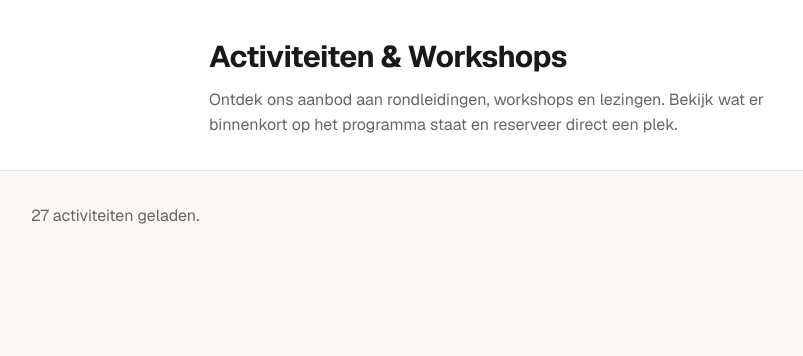
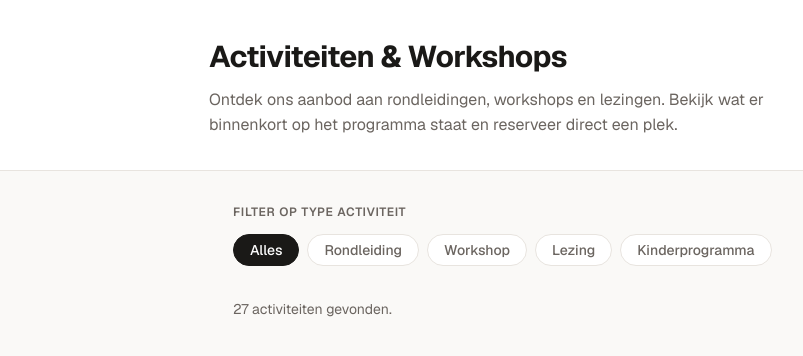
Before and after one commit to Sander165/museum-activities, a Next.js app: page / in a window 1280 px wide. Shown: the top 356 px of the page, without its empty margins (1-804 px from the left). Built offline with nearby package versions, Linux system fonts and the light colour scheme.

Commit message:
feat: add filter

```diff
--- a/app/page.tsx
+++ b/app/page.tsx
@@ -1,6 +1,7 @@
 import activitiesData from "@/data/activities.json";
 import type { ActivitiesData } from "@/types/activity";
 import Header from "@/components/Header/Header";
+import ActivityBrowser from "@/components/ActivityBrowser/ActivityBrowser";
 
 const { activities } = activitiesData as ActivitiesData;
 
@@ -9,10 +10,7 @@ export default function Home() {
     <>
       <Header />
       <main>
-        {/* ActivityBrowser (client) goes here — plan 02 + */}
-        <p style={{ padding: "2rem", color: "var(--color-text-muted)" }}>
-          {activities.length} activiteiten geladen.
-        </p>
+        <ActivityBrowser initialActivities={activities} />
       </main>
     </>
   );
--- /dev/null
+++ b/components/ActivityBrowser/ActivityBrowser.module.css
@@ -0,0 +1,15 @@
+.browser {
+  max-width: var(--content-max-width);
+  margin: 0 auto;
+  padding: var(--space-8) var(--content-padding) var(--space-16);
+}
+
+.controls {
+  margin-bottom: var(--space-8);
+}
+
+.empty,
+.count {
+  color: var(--color-text-muted);
+  font-size: var(--text-sm);
+}
--- /dev/null
+++ b/components/ActivityBrowser/ActivityBrowser.tsx
@@ -0,0 +1,43 @@
+"use client";
+
+import { useState } from "react";
+import type { Activity } from "@/types/activity";
+import TypeFilter, {
+  type FilterValue,
+} from "@/components/TypeFilter/TypeFilter";
+import styles from "./ActivityBrowser.module.css";
+
+interface ActivityBrowserProps {
+  initialActivities: Activity[];
+}
+
+export default function ActivityBrowser({
+  initialActivities,
+}: ActivityBrowserProps) {
+  const [activeFilter, setActiveFilter] = useState<FilterValue>("all");
+
+  const visible =
+    activeFilter === "all"
+      ? initialActivities
+      : initialActivities.filter((a) => a.type === activeFilter);
+
+  return (
+    <div className={styles.browser}>
+      <div className={styles.controls}>
+        <TypeFilter active={activeFilter} onChange={setActiveFilter} />
+      </div>
+
+      {visible.length === 0 ? (
+        <p className={styles.empty}>
+          Geen activiteiten gevonden voor dit type.
+        </p>
+      ) : (
+        <p className={styles.count}>
+          {/* Placeholder — ActivityList replaces this in plan 03 */}
+          {visible.length} activiteit{visible.length !== 1 ? "en" : ""}{" "}
+          gevonden.
+        </p>
+      )}
+    </div>
+  );
+}
--- /dev/null
+++ b/components/TypeFilter/TypeFilter.module.css
@@ -0,0 +1,52 @@
+.wrapper {
+  display: flex;
+  flex-direction: column;
+  gap: var(--space-3);
+}
+
+.label {
+  font-size: var(--text-xs);
+  font-weight: 600;
+  text-transform: uppercase;
+  letter-spacing: 0.06em;
+  color: var(--color-text-muted);
+}
+
+.group {
+  display: flex;
+  flex-wrap: wrap;
+  gap: var(--space-2);
+}
+
+.pill {
+  padding: var(--space-2) var(--space-4);
+  border-radius: var(--radius-full);
+  border: 1.5px solid var(--color-border);
+  background: var(--color-surface);
+  color: var(--color-text-muted);
+  font-size: var(--text-sm);
+  font-weight: 500;
+  line-height: 1;
+  transition:
+    border-color 120ms ease,
+    background 120ms ease,
+    color 120ms ease;
+  white-space: nowrap;
+}
+
+.pill:hover {
+  border-color: var(--color-text);
+  color: var(--color-text);
+}
+
+.pill:focus-visible {
+  outline: 2px solid var(--color-accent);
+  outline-offset: 2px;
+}
+
+/* active state */
+.pill[aria-pressed="true"] {
+  background: var(--color-text);
+  border-color: var(--color-text);
+  color: var(--color-surface);
+}
--- /dev/null
+++ b/components/TypeFilter/TypeFilter.tsx
@@ -0,0 +1,42 @@
+"use client";
+
+import type { ActivityType } from "@/types/activity";
+import styles from "./TypeFilter.module.css";
+
+export type FilterValue = ActivityType | "all";
+
+const FILTERS: { value: FilterValue; label: string }[] = [
+  { value: "all", label: "Alles" },
+  { value: "rondleiding", label: "Rondleiding" },
+  { value: "workshop", label: "Workshop" },
+  { value: "lezing", label: "Lezing" },
+  { value: "kinderprogramma", label: "Kinderprogramma" },
+];
+
+interface TypeFilterProps {
+  active: FilterValue;
+  onChange: (value: FilterValue) => void;
+}
+
+export default function TypeFilter({ active, onChange }: TypeFilterProps) {
+  return (
+    <div className={styles.wrapper}>
+      <span className={styles.label} id="filter-label">
+        Filter op type activiteit
+      </span>
+      <div className={styles.group} role="group" aria-labelledby="filter-label">
+        {FILTERS.map(({ value, label }) => (
+          <button
+            key={value}
+            type="button"
+            className={styles.pill}
+            aria-pressed={active === value}
+            onClick={() => onChange(value)}
+          >
+            {label}
+          </button>
+        ))}
+      </div>
+    </div>
+  );
+}
```
